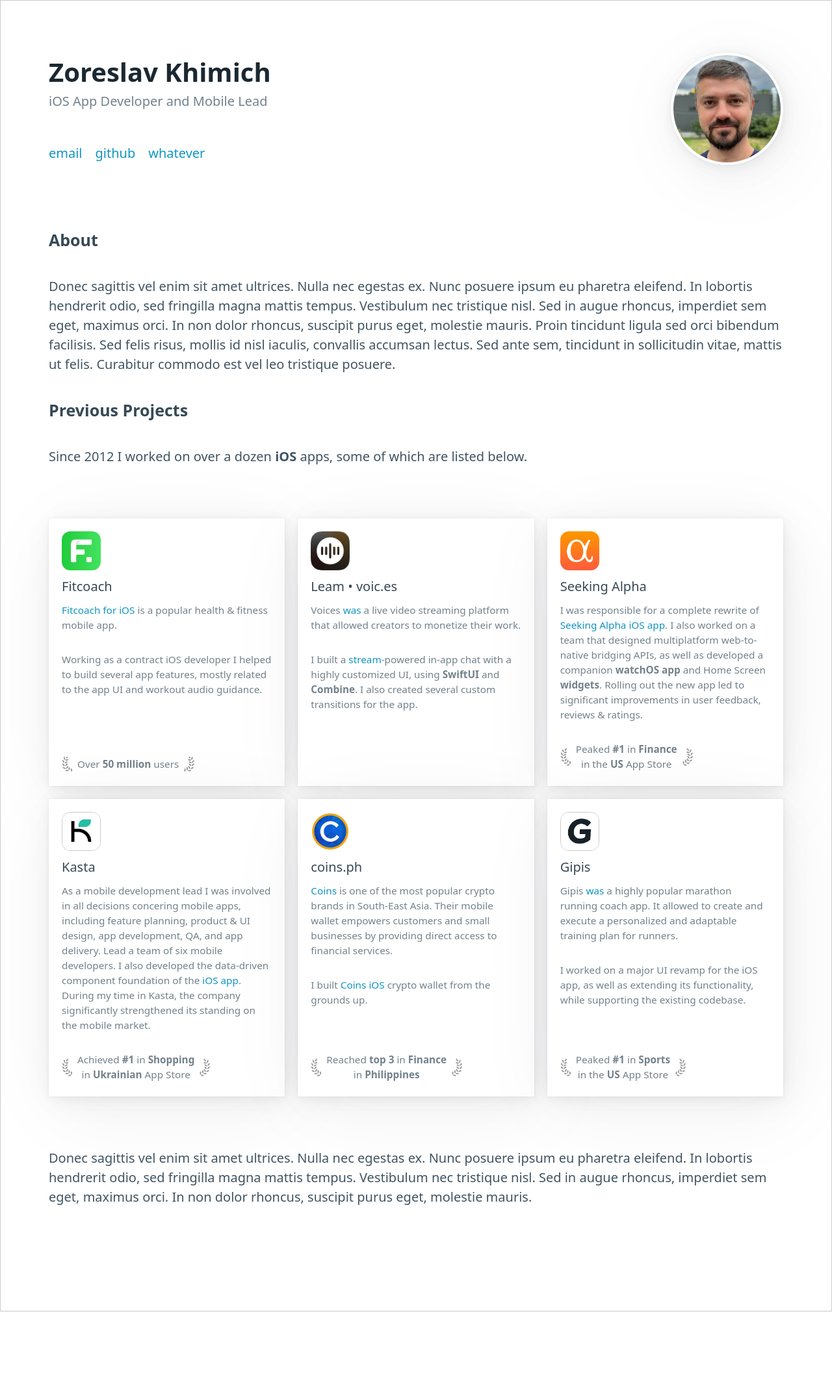
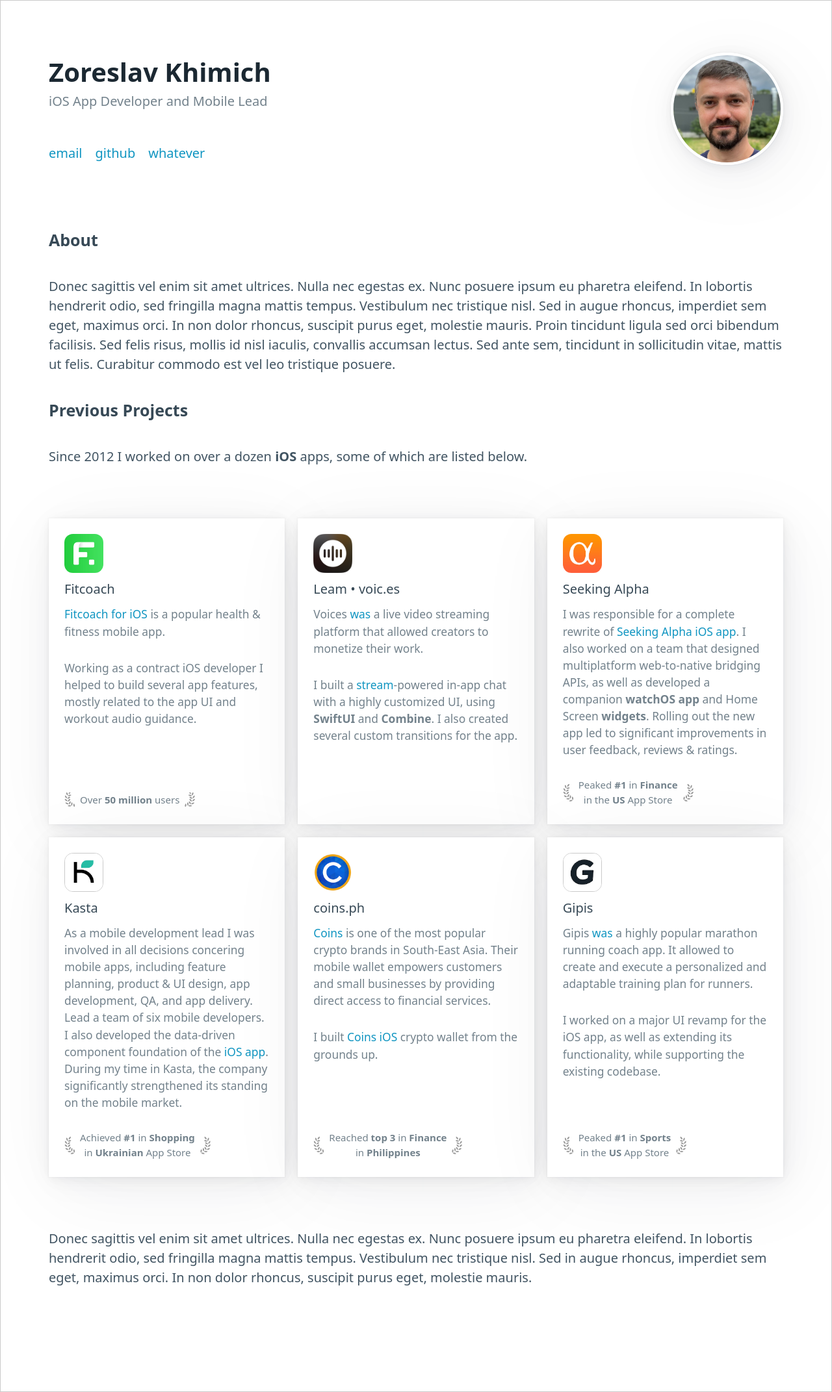
Before and after one commit to zrxq/zrxq.github.io, a Jekyll site: the page built from index.md, in a window 1280 px wide. Shown: the whole page at 65% size. Built offline with Jekyll 4.4.1, drawn with Linux system fonts in a browser that asks for light colours; before the commit the page ends 2019 px from its top, so only the background shows below that.

Commit message:
update: Project cards layout

```diff
--- a/_includes/projects.html
+++ b/_includes/projects.html
@@ -7,10 +7,10 @@
     <div class="card">
       <img class="appicon{% if project.border %} bordered{% endif %}" src="{{ project.pic }}" />
         <h4 style="display: inline-block;">{{ project.name }}</h4>
-        <small>{{ project.desc | markdownify }}</small>
+        {{ project.desc | markdownify }}
         {% if project.accolades %}
         <div class="spacer"></div>
-        <div><div class="accolades"><small>{{ project.accolades | markdownify }}</small></div></div>
+        <div><div class="accolades">{{ project.accolades | markdownify }}</div></div>
         {% endif %}
     </div>
     {% endfor %}
--- a/css/main.css
+++ b/css/main.css
@@ -27,6 +27,7 @@
 	display: grid;
 	grid-template-rows: auto auto auto 1fr;
 	grid-gap: 0;
+	padding: 1.2em;
 
 /*	display: flex;
 	flex-direction: column;
@@ -47,6 +48,7 @@
 
 #projects p {
 	color: var(--muted-color);
+	font-size: 0.87em;
 }
 
 #projects ul {
@@ -77,7 +79,7 @@
 
 #projects .accolades p {
 	margin-bottom: 0pt;
-/*	color: var(--color);*/
+	font-size: 0.75em;
 }
 
 @media (min-width: 758px) {
```
